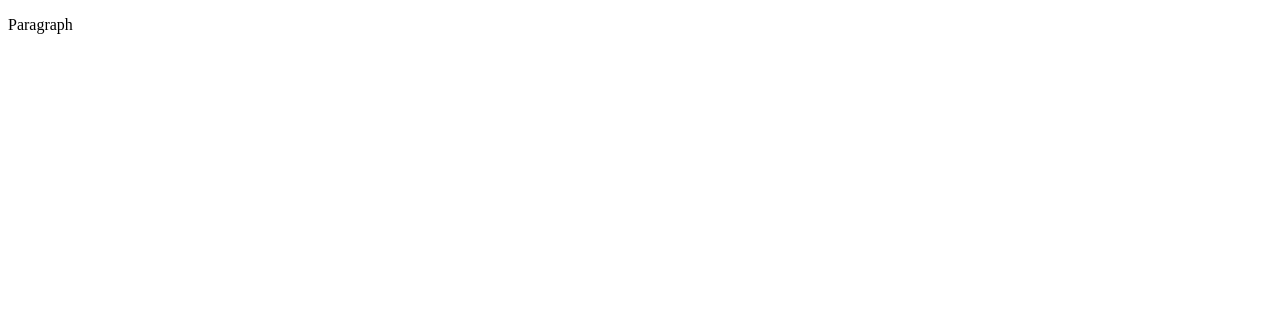
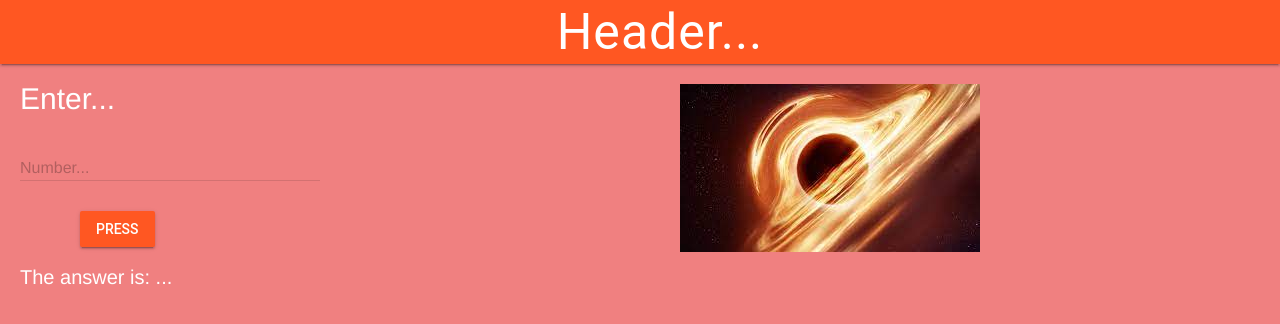
Before and after one commit to MTHS-ICS2O-2-2022/ICS2O-Unit-6-04-Jaden-Plugowsky, a website: page index.html in a window 1280 px wide. Drawn offline with nearby package versions, Linux system fonts and the light colour scheme.

Commit message:
template loaded

```diff
--- a/css/style.css
+++ b/css/style.css
@@ -1,4 +1,59 @@
-/* Created by: Mr. Coxall
-* Created on: Sep 2020
+/* Created by: Jaden Plugowsky
+* Created on: May 2023
 * This file contains the CSS for index.html
 */
+
+/* Due to error in MDL : https://github.com/google/material-design-lite/issues/5281
+*/
+.mdl-ripple {
+  background: #000;
+  opacity: 0.001;
+}
+
+body {
+  background-color: lightcoral;
+}
+
+a {
+  font-size: 30px;
+  background-color: white;
+  padding-left: 20px;
+}
+
+.right-image {
+  height: auto;
+  width: 450px;
+  float: right;
+  margin-right: 150px;
+}
+
+.mdl-content {
+  font-size: 30px;
+  line-height: 30px;
+}
+
+.mdl-layout__content {
+  margin-left: 20px;
+  color: white;
+}
+
+.mdl-layout__header-row {
+  justify-content: center;
+}
+
+.mdl-layout-title {
+  color: white;
+}
+
+.page-content-answer {
+  font-size: 20px;
+}
+
+#button-one {
+  margin-left: 60px;
+  margin-top: 10px;
+}
+
+#header-fix {
+  font-size: 50px;
+}
--- a/index.html
+++ b/index.html
@@ -1,9 +1,75 @@
 <!DOCTYPE html>
 <html>
   <head>
-    <title>Title</title>
+    <meta charset="utf-8" />
+    <meta name="description" content="My first website with XXXX" />
+    <meta name="keywords" content="mths, ics2o" />
+    <meta name="author" content="Jaden Plugowsky" />
+    <meta name="viewport" content="width=device-width, initial-scale=1.0" />
+    <link rel="stylesheet" href="./css/style.css" />
+    <link
+      rel="stylesheet"
+      href="https://fonts.googleapis.com/icon?family=Material+Icons"
+    />
+    <!-- Change colours here at https://getmdl.io/customize/index.html -->
+    <link
+      rel="stylesheet"
+      href="https://code.getmdl.io/1.3.0/material.deep_orange-red.min.css"
+    />
+    <link rel="apple-touch-icon" sizes="180x180" href="apple-touch-icon.png" />
+    <link rel="icon" type="image/png" sizes="32x32" href="favicon-32x32.png" />
+    <link rel="icon" type="image/png" sizes="16x16" href="favicon-16x16.png" />
+    <link rel="manifest" href="site.webmanifest" />
+    <title>XXXX Website</title>
   </head>
   <body>
-    <p>Paragraph</p>
+    <script defer src="https://code.getmdl.io/1.3.0/material.min.js"></script>
+    <script src="./js/script.js"></script>
+    <!-- Page content is below this div -->
+    <div class="mdl-layout mdl-js-layout mdl-layout--fixed-header">
+      <header class="mdl-layout__header">
+        <div class="mdl-layout__header-row">
+          <span class="mdl-layout-title" id="header-fix">Header...</span>
+        </div>
+      </header>
+      <main class="mdl-layout__content">
+        <!-- Put non-header content HERE -->
+        <br />
+        <div class="right-image">
+          <img src="./images/blackholehd.png" alt="black hole image" />
+        </div>
+        <div class="mdl-content">Enter...</div>
+        <br />
+        <!-- Numeric Textfield with Floating Label -->
+        <form action="#">
+          <div
+            class="mdl-textfield mdl-js-textfield mdl-textfield--floating-label"
+          >
+            <input
+              class="mdl-textfield__input"
+              type="text"
+              pattern="-?[.0-9]*(\.[.0-9]+)?"
+              id="example"
+            />
+            <label class="mdl-textfield__label" for="example">Number...</label>
+            <span class="mdl-textfield__error">Input is not a number or decimal!</span>
+          </div>
+        </form>
+        <!-- Colored raised button with ripple -->
+        <button
+          class="mdl-button mdl-js-button mdl-button--raised mdl-js-ripple-effect mdl-button--colored"
+          id="button-one"
+          onclick="buttonOneClicked()"
+        >
+          Press
+        </button>
+        <br />
+        <br />
+        <!-- Answer to be replaced using JS -->
+        <div class="page-content-answer">
+          <div id="answer">The answer is: ...</div>
+        </div>
+      </main>
+    </div>
   </body>
 </html>
--- a/js/script.js
+++ b/js/script.js
@@ -1,5 +1,20 @@
-// Copyright (c) 2020 Mr. Coxall All rights reserved
+// Copyright (c) 2023 Jaden Plugowsky All rights reserved
 //
-// Created by: Mr. Coxall
-// Created on: Sep 2020
+// Created by: Jaden Plugowsky
+// Created on: May 2023
 // This file contains the JS functions for index.html
+
+"use strict"
+
+function buttonOneClicked() {
+  //This function does XXXX
+  //Input through Textfields
+  const example = parseFloat(document.getElementById("example").value)
+
+  //Process
+  const answer = example
+
+  //Output
+  document.getElementById("answer").innerHTML =
+    "The answer is: " + answer.toFixed(2)
+}
--- /dev/null
+++ b/package.json
@@ -0,0 +1,6 @@
+{
+  "devDependencies": {
+    "stylelint": "^15.2.0",
+    "stylelint-config-standard": "^30.0.1"
+  }
+}
```
Also changed, not shown: android-chrome-192x192.png (added), android-chrome-512x512.png (added), apple-touch-icon.png (added), favicon-16x16.png (added), favicon-32x32.png (added), favicon.ico (added), images/blackholehd.png (added), images/notebook-animation.svg (deleted), site.webmanifest (added), 5 other files.
